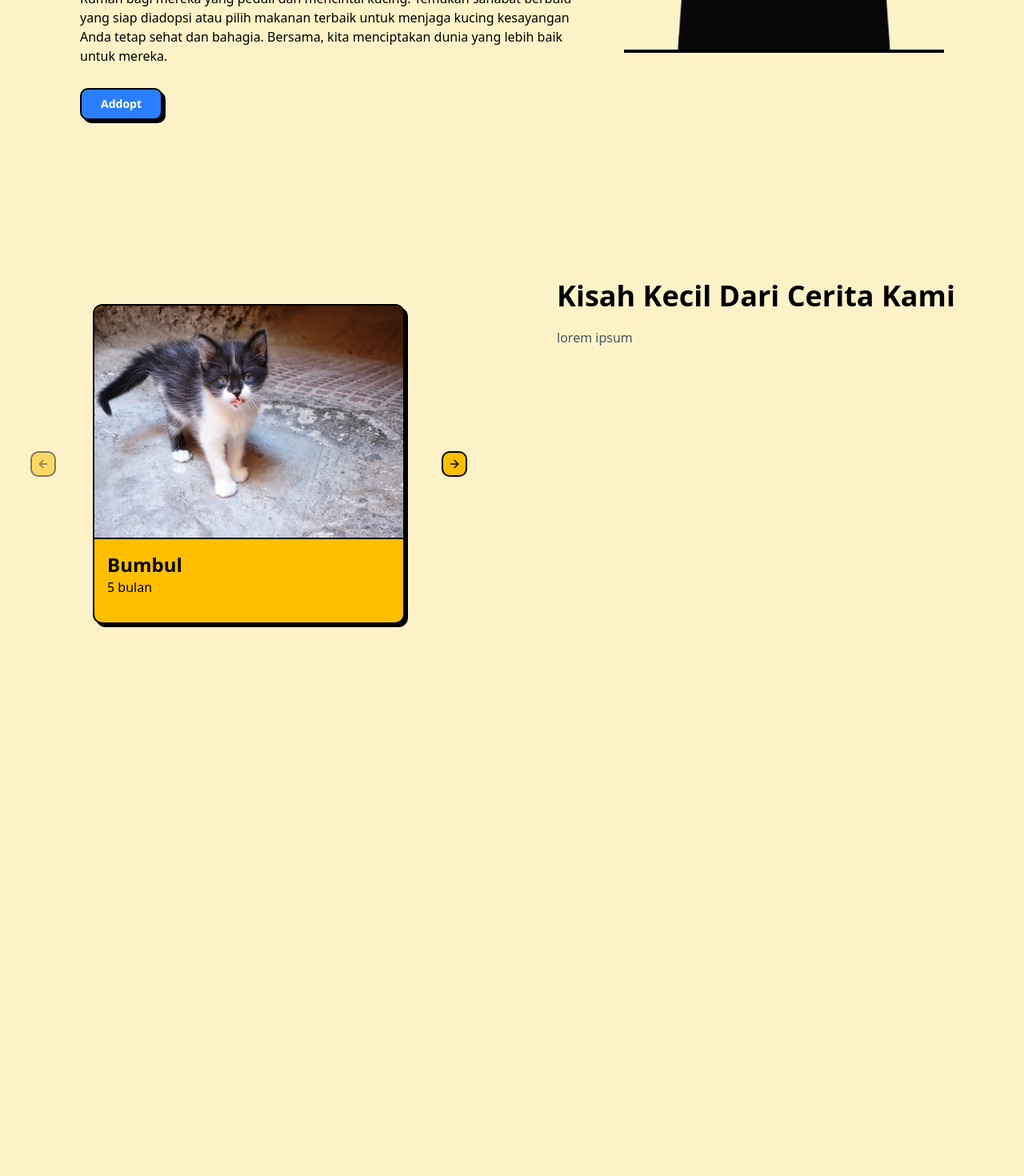
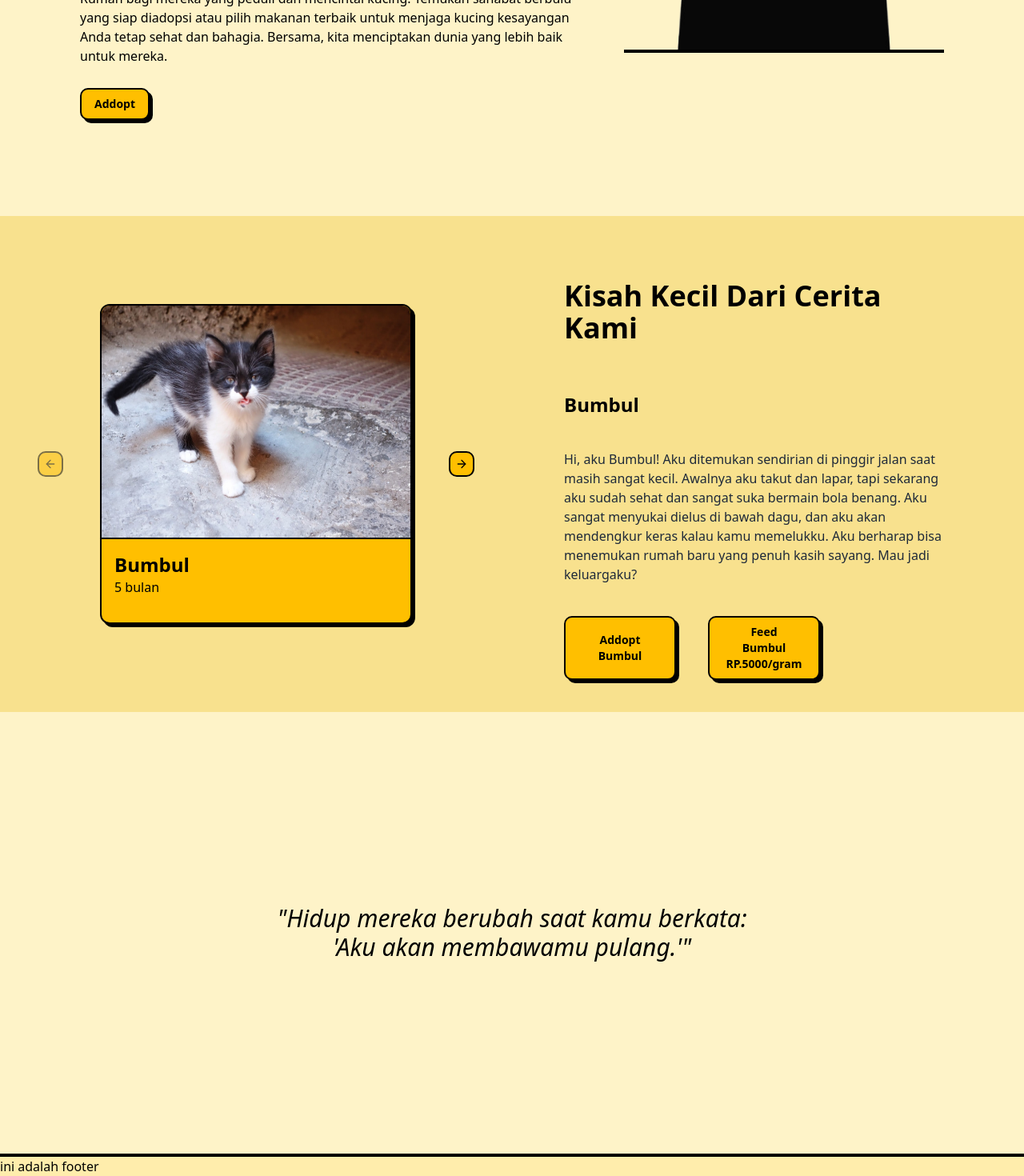
Before and after one commit to imAbizars/adopcing.v1, a React (Vite) app: page / in a window 1280 px wide. Shown: the part 426-1896 px from the top of the page at 80% size. Before the commit the page ends 1600 px from the top, so only its background shows below. Built offline with nearby package versions, Linux system fonts and the light colour scheme.

Commit message:
add herotext3 for section3

```diff
--- a/src/App.jsx
+++ b/src/App.jsx
@@ -1,5 +1,6 @@
 import { Button } from "./components/ui/button";
 import Navbar from "./components/layouts/navbar/Navbar";
+import Footer from "@/components/layouts/footer/Footer";
 import Home from "./pages/Home";
 import Login from "./components/login/Login";
 import useEyeMovement from "./lib/hooks/useMovementEyes";
@@ -7,12 +8,13 @@ import { BrowserRouter,Routes,Route} from "react-router";
 export default function App(){
   const { eyeRefs, handleMouseMove } = useEyeMovement();
   return(
-    <div onMouseMove={handleMouseMove} className="h-[100rem]">
+    <div onMouseMove={handleMouseMove} className="">
       <BrowserRouter>
         <Navbar/>
         <Routes>
           <Route path="/" element={<Home eyeRefs={eyeRefs} />} />
         </Routes>
+        <Footer/>
       </BrowserRouter>
     </div>
 
--- a/src/components/animations/FadeInSection.jsx
+++ b/src/components/animations/FadeInSection.jsx
@@ -1,7 +1,7 @@
 import {motion} from "motion/react";
 import { useInView } from "react-intersection-observer";
 
-export default function FadeInSection({children,className=""}){
+export default function FadeInSection({children,className="",initial,animate}){
     const {ref,inView} = useInView({
         threshold:0.1,
         triggerOnce:true,
@@ -10,8 +10,8 @@ export default function FadeInSection({children,className=""}){
     return(
         <motion.div
         ref={ref}
-        initial={{opacity:0,y:100}}
-        animate={inView?{opacity:1,y:0}:{}}
+        initial={initial}
+        animate={inView ? animate : initial}
         transition={{duration:0.6,ease:"easeInOut"}}
         className={className}
         >
--- a/src/components/homepage/Carousel.jsx
+++ b/src/components/homepage/Carousel.jsx
@@ -7,7 +7,6 @@ import {
   CarouselPrevious,
 } from "@/components/ui/carousel"
 import { carousellist } from "./Corousellist"
-import FadeInSection from "../animations/FadeInSection"
 import { useEffect, useState } from "react"
 
 export default function CarouselDemo({ onSlideChange }) {
@@ -28,7 +27,6 @@ export default function CarouselDemo({ onSlideChange }) {
   }, [api])
 
   return (
-    <FadeInSection>
       <Carousel className="w-full max-w-[450px]" setApi={setApi}>
         <CarouselContent>
           {carousellist.map((cat) => (
@@ -47,6 +45,5 @@ export default function CarouselDemo({ onSlideChange }) {
         <CarouselPrevious />
         <CarouselNext />
       </Carousel>
-    </FadeInSection>
   )
 }
--- a/src/components/homepage/Corousellist.js
+++ b/src/components/homepage/Corousellist.js
@@ -9,35 +9,35 @@ export const carousellist = [
         nama:"Bumbul",
         umur:"5 bulan",
         image:kucing1,
-        cerita:"lorem ipsum"
+         cerita: "Hi, aku Bumbul! Aku ditemukan sendirian di pinggir jalan saat masih sangat kecil. Awalnya aku takut dan lapar, tapi sekarang aku sudah sehat dan sangat suka bermain bola benang. Aku sangat menyukai dielus di bawah dagu, dan aku akan mendengkur keras kalau kamu memelukku. Aku berharap bisa menemukan rumah baru yang penuh kasih sayang. Mau jadi keluargaku?"
     },
     {
         id : 2,
         nama:"Khasmiri",
         umur:"2 bulan",
         image:kucing2,
-        cerita:"lorem ipsum2"
+        cerita: "Halo! Namaku Khasmiri, si kecil penuh semangat. Aku baru berumur 2 bulan, tapi aku sudah pintar manjat gorden dan mengejar bayangan! Aku suka tidur di pangkuan manusia dan mengeong pelan kalau lapar. Aku butuh teman untuk berbagi pelukan hangat. Jadi Teman aku, yuk?"
     },
     {
         id : 3,
         nama:"Jamal",
         umur:"3 bulan",
         image:kucing3,
-        cerita:"lorem ipsum3"
+        cerita: "Aku Jamal, si penyendiri yang diam-diam manja. Aku lebih suka duduk tenang di pojokan, tapi kalau kamu sudah akrab denganku, aku akan selalu mengekor ke mana pun kamu pergi. Mainan favoritku adalah tali yang digerak-gerakkan. Aku mungkin butuh waktu, tapi aku janji akan jadi sahabat sejatimu."
     },
     {
         id : 4,
         nama:"Sumbul",
         umur:"3 bulan",
         image:kucing4,
-        cerita:"lorem ipsum4"
+        cerita:"Sikecil yang suka gaul,halo namaku sumbul!.Kucing yang paling ceria dan ganteng betul hehe,Aku suka dipeluk, tapi juga mandiri. Aku ingin rumah yang tenang dan seseorang yang mau mencintaiku seumur hidup."
     },
     {
         id : 5,
         nama:"Ohim",
         umur:"4 bulan",
         image:kucing5,
-        cerita:"lorem ipsum"
+        cerita: "Panggil aku Ohim. Aku punya bulu yang lembut dan suara mengeong yang halus. Aku senang duduk di jendela sambil melihat burung-burung lewat. Aku suka dipeluk, tapi juga mandiri. Aku ingin rumah yang tenang dan seseorang yang mau mencintaiku seumur hidup."
     },
 
 
--- a/src/components/homepage/HeroText.jsx
+++ b/src/components/homepage/HeroText.jsx
@@ -3,7 +3,10 @@ import { Button } from "@/components/ui/button";
 import FadeInSection from "../animations/FadeInSection";
 export default function HeroText() {
   return (
-    <FadeInSection className="w-3/4 sm:w-2/4 sm:pt-20">
+    <FadeInSection
+    initial={{opacity:0,y:100}}
+    animate={{opacity:1,y:0}}
+    className="w-3/4 sm:w-2/4 sm:pt-20">
       <h1 className="text-6xl font-nunito font-bold">Welcome To Adopcing.</h1>
       <p className="mt-10">
         Rumah bagi mereka yang peduli dan mencintai kucing.
@@ -11,7 +14,7 @@ export default function HeroText() {
         untuk menjaga kucing kesayangan Anda tetap sehat dan bahagia.
         Bersama, kita menciptakan dunia yang lebih baik untuk mereka.
       </p>
-      <Button className="mt-7 px-6 py-2 bg-blue-500 text-white rounded hover:bg-blue-600 transition-all font-bold">
+      <Button className=" mt-7 transition-all font-bold">
         Addopt
       </Button>
     </FadeInSection>
--- a/src/components/homepage/HeroText2.jsx
+++ b/src/components/homepage/HeroText2.jsx
@@ -1,8 +1,26 @@
+import FadeInSection from "../animations/FadeInSection"
+import { Button } from "../ui/button"
 export default function HeroText2({ cat }) {
   return (
-    <div className="">
-      <h1 className="text-4xl pb-5">Kisah Kecil Dari Cerita Kami</h1>
-      <p className="text-gray-600 text-base">{cat.cerita}</p>
+    <div className="h-20 w-120">
+        <h1 className="text-4xl pb-5">Kisah Kecil Dari Cerita Kami</h1>
+        <FadeInSection
+        animate={{opacity:1,x:0}}
+        initial={{opacity:0,x:-100}}
+        >
+            <h2 className="text-2xl py-10">{cat.nama}</h2>
+        </FadeInSection>
+
+        <FadeInSection
+        animate={{opacity:1,y:0}}
+        initial={{opacity:0,y:100}}
+        >
+            <p className="text-gray-800 text-base">{cat.cerita}</p>
+            <div className="flex space-x-10 mt-10 ">
+                <Button className="font-bold h-20 w-35">Addopt <br />{cat.nama}</Button>
+                <Button className="font-bold h-20 w-35  ">Feed <br />{cat.nama} <br />RP.5000/gram</Button>
+            </div>
+        </FadeInSection>
     </div>
   )
 }
--- /dev/null
+++ b/src/components/homepage/HeroText3.jsx
@@ -0,0 +1,9 @@
+import FadeInSection from "../animations/FadeInSection"
+export default function HeroText3(){
+    return(
+        <div className="flex flex-col text-3xl mx-40 my-10 p-30 w-full  justify-center align-center items-center italic ">
+            "Hidup mereka berubah saat kamu berkata:
+            <div>'Aku akan membawamu pulang.'"</div>
+        </div>
+    )
+}
--- /dev/null
+++ b/src/components/layouts/footer/Footer.jsx
@@ -0,0 +1,7 @@
+export default function Footer(){
+    return(
+        <footer className="border-t-4 bg-[var(--third-background)]">
+            ini adalah footer
+        </footer>
+    )
+}
--- a/src/components/layouts/navbar/Navbar.jsx
+++ b/src/components/layouts/navbar/Navbar.jsx
@@ -5,10 +5,10 @@ import AuthButtons from "@/components/layouts/navbar/AuthButton";
 
 export default function Navbar() {
   return (
-    <nav className="border-b-4 sticky top-0 p-5 px-7 flex items-center justify-between bg-background z-99">
+    <nav className="border-b-4 sticky top-0 p-5 px-7 flex items-center justify-between bg-[var(--third-background)] z-99">
       <Logo />
       <ul className="flex space-x-6 font-medium">
-        <NavItem href="#beranda" label="Beranda" />
+        <NavItem href="/" label="Beranda" />
         <NavItem href="#tentang" label="Addopt" />
         <NavItem href="#tentang" label="About Us" />
         <NavItem href="#tentang" label="Join Us" />
--- a/src/index.css
+++ b/src/index.css
@@ -5,7 +5,8 @@
 
 :root {
   --background: oklch(96.22% 0.0569 95.61);
-  --secondary-background: oklch(100% 0 0);
+  --secondary-background: oklch(91.058% 0.10581 94.434);
+  --third-background:oklch(94.547% 0.08447 94.485);
   --foreground: oklch(0% 0 0);
   --main-foreground: oklch(0% 0 0);
   --main: oklch(84.08% 0.1725 84.2);
--- a/src/pages/Home.jsx
+++ b/src/pages/Home.jsx
@@ -4,6 +4,7 @@ import CatImageWithEyes from "@/components/homepage/ImageCatEyes"
 import Carousel from "@/components/homepage/Carousel"
 import HeroText2 from "@/components/homepage/HeroText2"
 import { carousellist } from "@/components/homepage/Corousellist"
+import HeroText3 from "@/components/homepage/HeroText3"
 
 export default function Home({ eyeRefs }) {
   const [selectedCat, setSelectedCat] = useState(carousellist[0])
@@ -17,9 +18,14 @@ export default function Home({ eyeRefs }) {
       </section>
 
       {/* section 2 */}
-      <section className="flex sm:justify-center gap-40 sm:flex-row pt-20 pb-30">
+      <section className="bg-secondary-background flex sm:justify-center gap-40 sm:flex-row p-20 ">
         <Carousel onSlideChange={setSelectedCat} />
-        <HeroText2 cat={selectedCat} />
+        <HeroText2
+        cat={selectedCat}
+        key={selectedCat.id}/>
+      </section>
+      <section className="bg-background flex sm:flex-row pt-20 pb-20">
+        <HeroText3/>
       </section>
     </div>
   )
```
